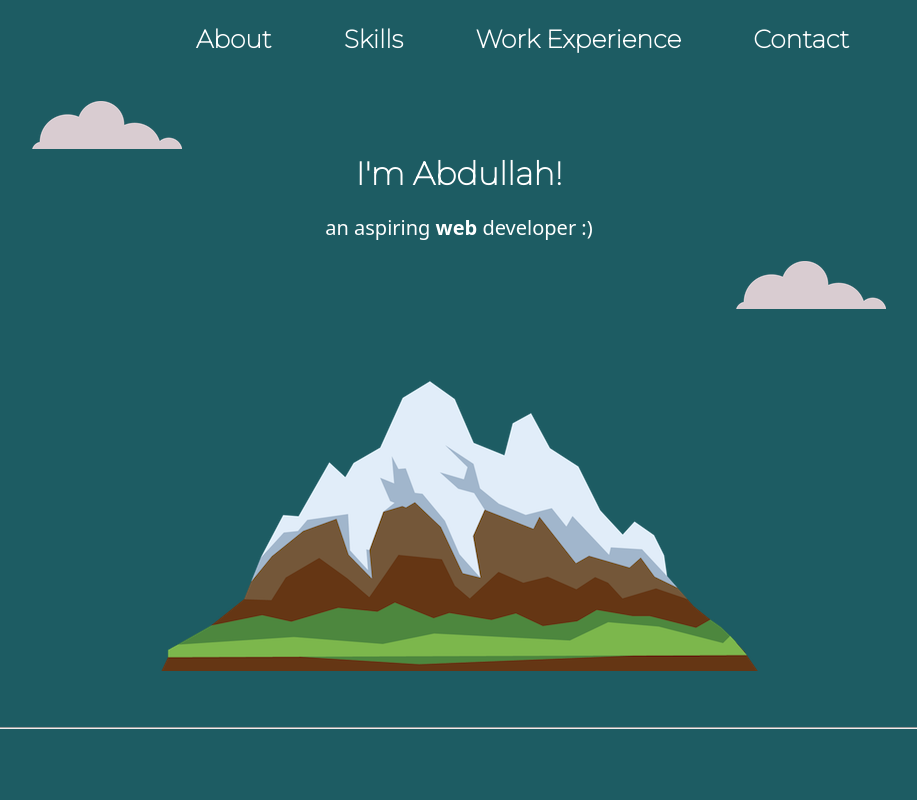
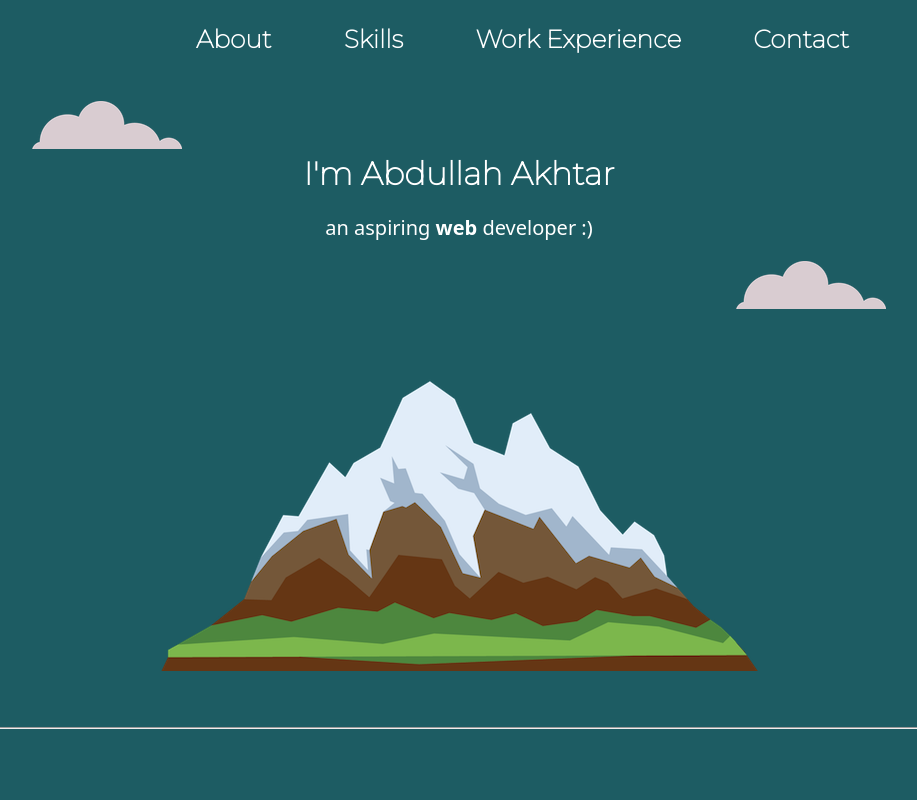
Before and after one commit to abdullahakhtar479/My-Personal-Website, a plain HTML site: page index.html in a window 1280 px wide. Shown: the top 800 px of the page, without its empty margins (181-1098 px from the left). Drawn offline with Linux system fonts and the light colour scheme.

Commit message:
Changed the title!

```diff
--- a/index.html
+++ b/index.html
@@ -27,7 +27,7 @@
     <div id="top">
         <img style="margin-left: 20%;" class="cloud" src="Images/cloud.png"> <br><br>
         <img src=Images/cloud.png style="margin-right: 55%;">
-        <h1>I'm Abdullah!</h1>
+        <h1>I'm Abdullah Akhtar</h1>
         <p>an aspiring <span> <b>web</b> </span> developer :)</p>
         <img src=Images/cloud.png style="margin-left: 55%;">
         <img class="mountain "src="Images/mountain.png">
```
